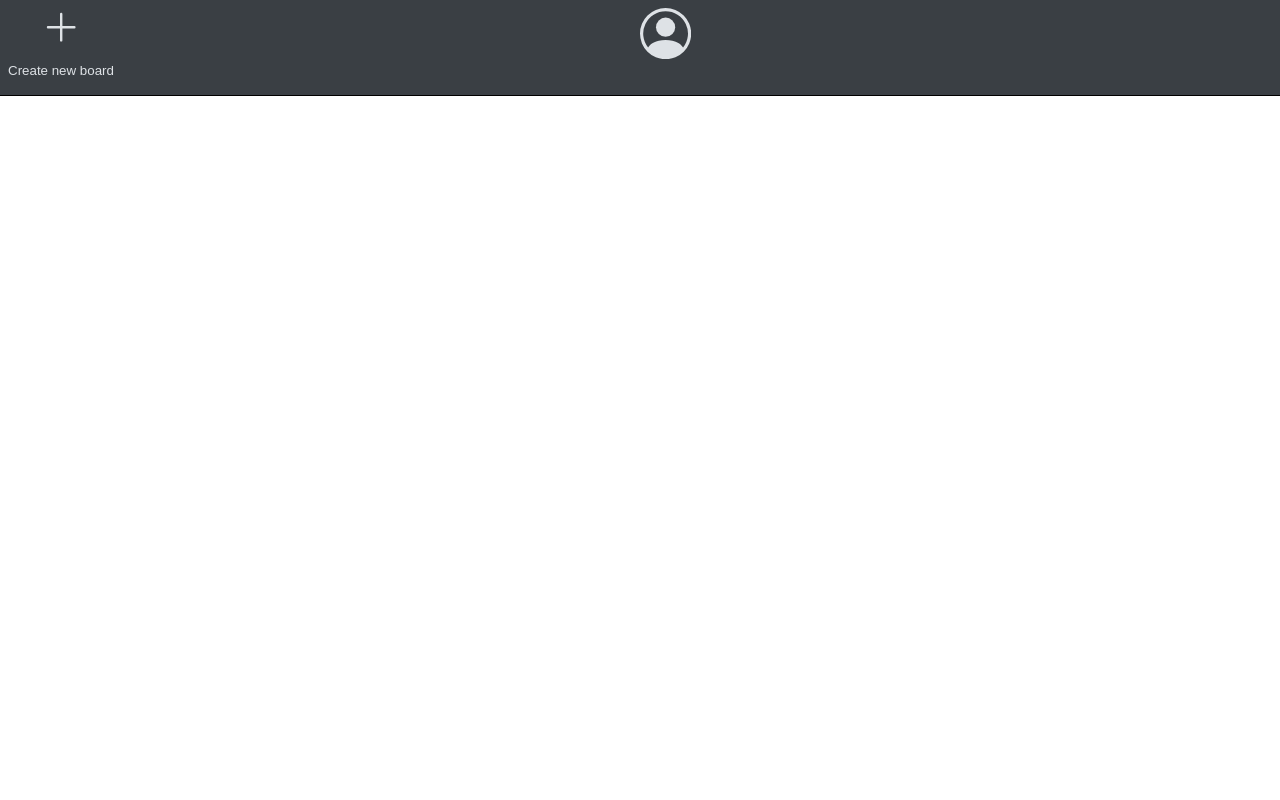
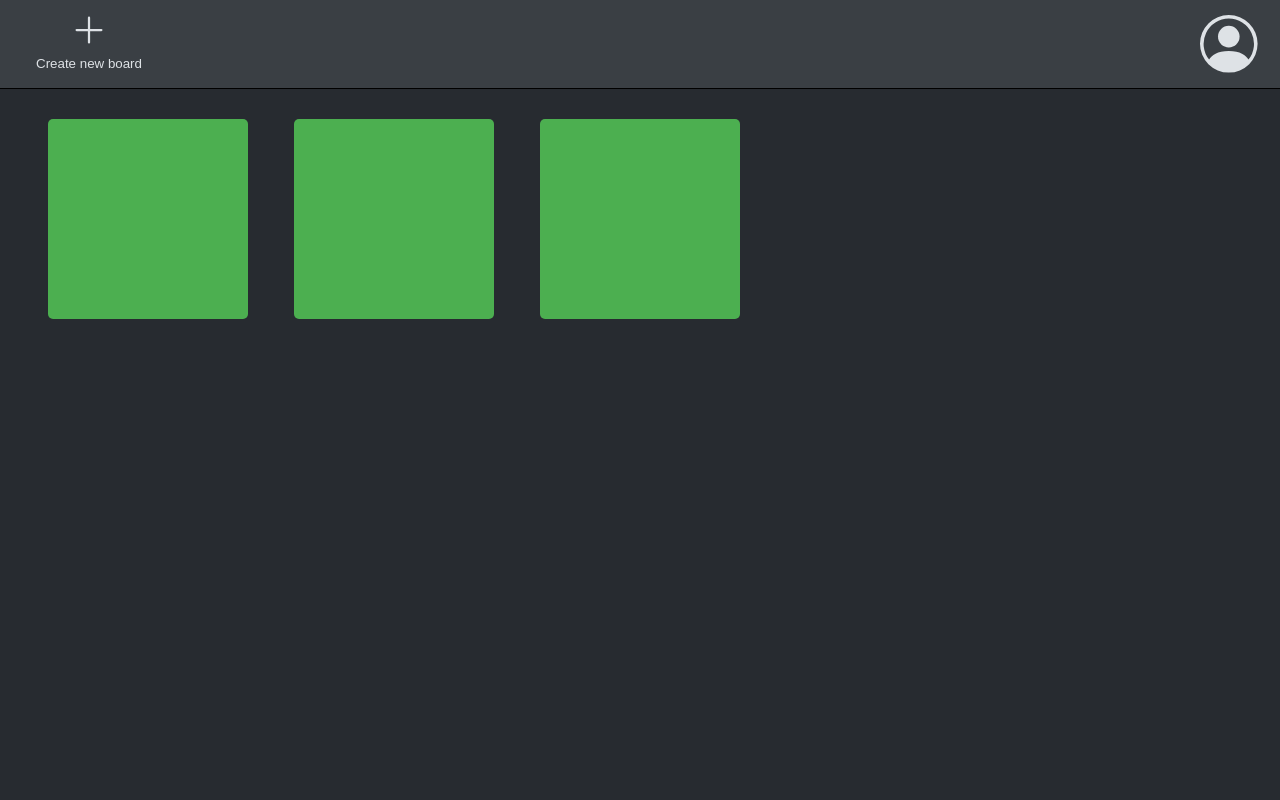
Before and after one commit to VektorOO7/Shared-Board, a PHP site: page / in a window 1280 px wide. Run offline with PHP 8.4, Linux system fonts and the light colour scheme.

Commit message:
Did some work on the index page

```diff
--- a/app/css/index.css
+++ b/app/css/index.css
@@ -3,18 +3,23 @@
 
 body {
     margin: 0;
+    height: 100vh;
+
+    min-width: 300px;
+
+    background-color: var(--primary-color);
 }
 
 header {
     margin: 0;
-    padding: 8px 8px 4px 8px;
+    padding: 8px 8px 8px 8px;
     border-bottom: 1px solid black;
 
     background: var(--secondary-color);
 }
 
 main {
-    margin: 4px 0px 8px 0px;
+    margin: 0px 0px 8px 0px;
     padding: 0px 8px 0px 8px;
 }
 
@@ -22,6 +27,8 @@ nav {
     display: grid;
     grid-template-columns: 1fr 1fr;
     grid-gap: 0;
+
+    height: var(--nav-bar-height);
 
     background-color: var(--secondary-color);
 }
@@ -31,36 +38,87 @@ nav {
     height: 100%;
 }
 
+#create-board-button-div,
+#account-button-div {
+    width: 100%;
+    height: 100%;
+
+    display: grid;
+    align-items: center;
+}
+
 #create-board-button,
 #account-button {
     padding: 0;
     border: none;
 
+    position: relative;
+
     background: var(--secondary-color);
 }
 
-#create-board-button-div {
+#create-board-button {
+    height: var(--nav-bar-height);
+    width: calc(var(--nav-bar-height) * 2.25);
 
+    left: 0;
 }
 
-#account-button-div {
+#account-button {
+    height: calc(var(--nav-bar-height) * 0.8);
+    width: calc(var(--nav-bar-height) * 1.2);
 
+    left: calc(100% - calc(var(--nav-bar-height) * 1.2));
 }
 
 .text {
     color: var(--text-color);
+
+    margin: 5px;
 }
 
 #create-board-button-svg {
-    width: 3vw;
-    height: 3vw;
+    height: calc(var(--nav-bar-height) * 0.5);
+    width: auto;
 
     fill: var(--text-color);
 }
 
 #account-button-svg {
-    width: 4vw;
-    height: 4vw;
+    width: calc(var(--nav-bar-height) * 0.8);
+    height: calc(var(--nav-bar-height) * 0.8);
 
     fill: var(--text-color);
 }
+
+main {
+    margin: 0;
+    padding: 20px;
+    box-sizing: border-box;
+
+    height: 100vh - $nav-bar-height
+
+    background-color: var(--primary-color);
+}
+
+
+.board-container {
+    display: grid;
+    gap: 10px;
+
+    padding: 10px;
+
+    grid-template-columns: repeat(auto-fill, minmax(200px, 1fr));
+    justify-items: center;
+
+    background-color: var(--primary-color);
+}
+
+.board {
+    width: 200px;
+    height: 200px;
+
+    border-radius: 5px;
+
+    background-color: #4CAF50; /* temporary */
+}
--- a/app/css/variables.css
+++ b/app/css/variables.css
@@ -2,7 +2,9 @@
 
 
 :root {
-	--main-color: rgb(39, 43, 48);
+	--primary-color: rgb(39, 43, 48);
 	--secondary-color: rgb(58, 63, 68);
 	--text-color: rgb(222, 226, 230	);
+
+	--nav-bar-height: 9vh;
 }
--- a/app/index.html
+++ b/app/index.html
@@ -40,7 +40,11 @@
         </header>
 
         <main>
-
+            <div class="board-container">
+                <div class="board"></div>
+                <div class="board"></div>
+                <div class="board"></div>
+            </div>
         </main>
     </body>
 </html>
--- a/app/js/index.js
+++ b/app/js/index.js
@@ -1,12 +1,18 @@
 
 
 
+const createBoardButton = document.querySelector('#create-board-button');
+const accountButton = document.querySelector('#account-button');
+
+const boardContainer = document.querySelector('.board-container');
+
 document.addEventListener("DOMContentLoaded", () => {
-    const createBoardButton = document.querySelector('#create-board-button');
-    const accountButton = document.querySelector('#account-button');
+    createBoardButton.addEventListener('click', function() {
+        const newItem = document.createElement('div');
 
-    createBoardButton.addEventListener('click', () => {
-        console.log("Create board button clicked");
+        newItem.className = 'board';
+
+        boardContainer.appendChild(newItem);
     });
 
     accountButton.addEventListener('click', () => {
```
Also changed, not shown: app/js/temp/index.html (added, +23 -0 lines), app/js/temp/styles.css (added, +20 -0 lines).
